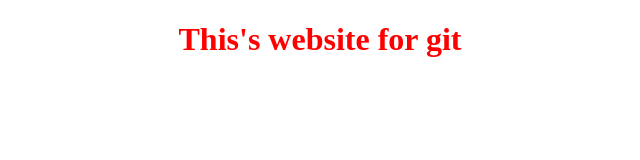
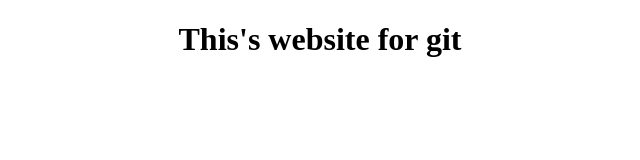
Before and after one commit to zetta-akhmad-faizal/EOD_with_reza, a plain HTML site: page index.html in a window 1280 px wide. Shown: the whole page, without its empty margins (320-960 px from the left). Drawn offline with Linux system fonts and the light colour scheme.

Commit message:
Revert "[UI] Update Index HTML and Style.css to have red color on text <h1>"
This reverts commit 387c5a1c9a4352957340c44acaa66b0e063323c7.

```diff
--- a/assets/stye.css
+++ /dev/null
@@ -1,3 +0,0 @@
-.red-color{
-    color: red;
-}
--- a/index.html
+++ b/index.html
@@ -2,9 +2,8 @@
 <html>
     <head>
         <title>Website for git</title>
-        <link rel="stylesheet" href="assets/stye.css">
     </head>
     <body>
-        <h1 style="text-align: center;" class="red-color">This's website for git</h1>
+        <h1 style="text-align: center;">This's website for git</h1>
     </body>
 </html>
```
